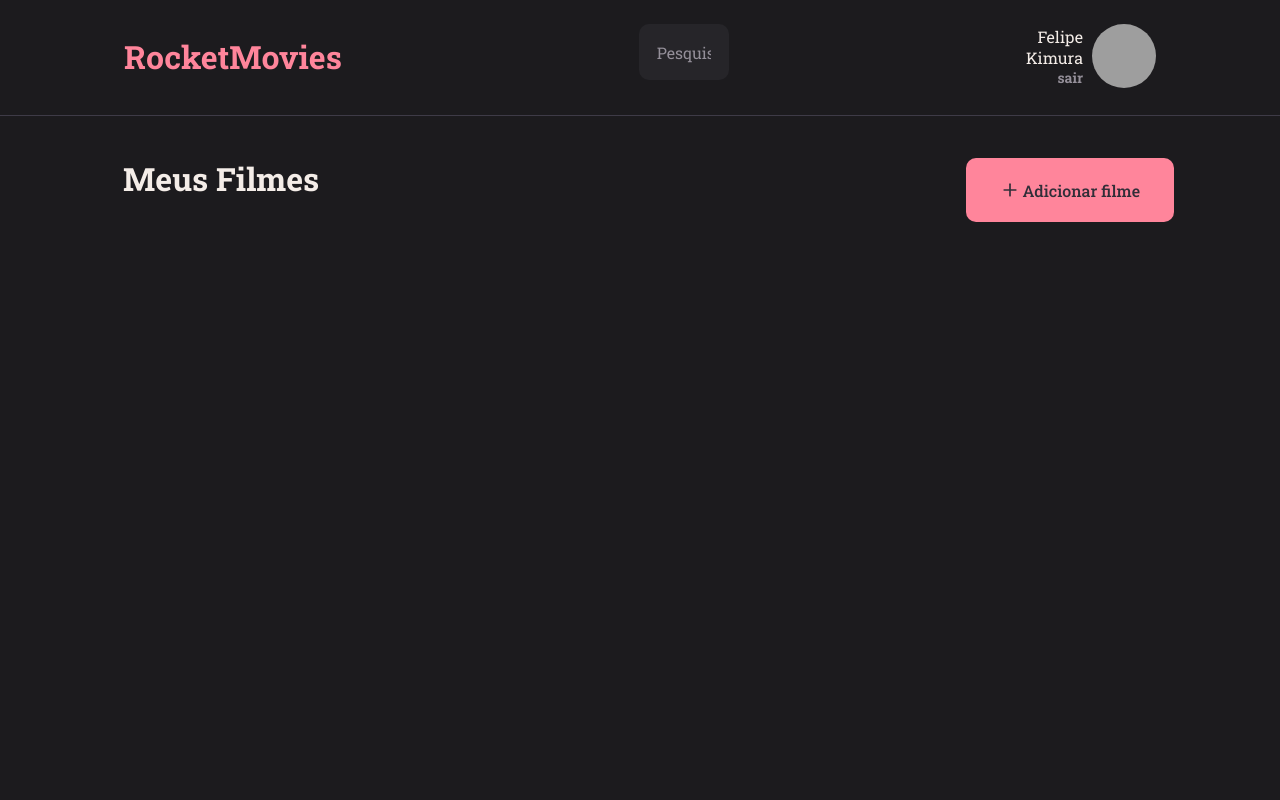
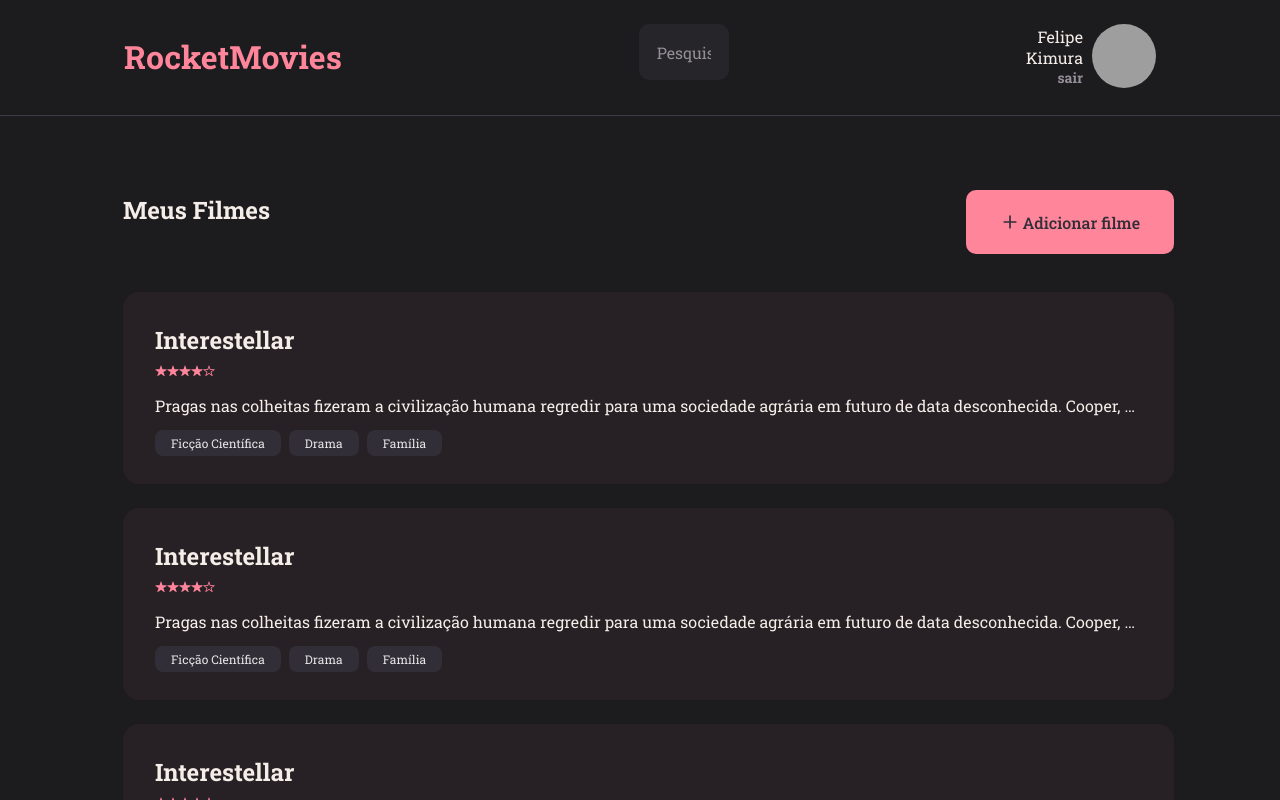
Before and after one commit to felipeslopes2010/rocket-movies, a React (Vite) app: page / in a window 1280 px wide. Built offline with nearby package versions, Linux system fonts and the light colour scheme; grey boxes are pictures that could not be loaded.

Commit message:
Create Home Page

```diff
--- /dev/null
+++ b/src/components/Note/index.jsx
@@ -0,0 +1,37 @@
+import { Tag } from "../Tag"
+
+import { Container } from "./styles";
+
+export function Note({ titulo, tags }) {
+    return (
+        <Container>
+            <h2>{titulo}</h2>
+
+            <img src="../../src/assets/fulfilled-star.png" alt="Estrela Preenchida" />
+            <img src="../../src/assets/fulfilled-star.png" alt="Estrela Preenchida" />
+            <img src="../../src/assets/fulfilled-star.png" alt="Estrela Preenchida" />
+            <img src="../../src/assets/fulfilled-star.png" alt="Estrela Preenchida" />
+            <img src="../../src/assets/empty-star.png" alt="Estrela Vazia" />
+
+            <p>
+                Pragas nas colheitas fizeram a civilização humana regredir para uma sociedade agrária em futuro de data desconhecida. Cooper, ex-piloto da NASA, tem uma fazenda com sua família.
+                Murphy, a filha de dez anos de Cooper, acredita que seu quarto está assombrado por um fantasma que tenta se comunicar com ela.
+                Pai e filha descobrem que o "fantasma" é uma inteligência desconhecida que está enviando mensagens codificadas através de radiação gravitacional,
+                deixando coordenadas em binário que os levam até uma instalação secreta da NASA liderada pelo professor John Brand.
+                O cientista revela que um buraco de minhoca foi aberto perto de Saturno e que ele leva a planetas que podem oferecer condições de sobrevivência para a espécie humana.
+                As "missões Lázaro" enviadas anos antes identificaram três planetas potencialmente habitáveis orbitando o buraco negro Gargântua: Miller, Edmunds e Mann – nomeados em homenagem
+                aos astronautas que os pesquisaram. Brand recruta Cooper para pilotar a nave espacial Endurance e recuperar os dados dos astronautas; se um dos planetas se mostrar habitável,
+                a humanidade irá seguir para ele na instalação da NASA, que é na realidade uma enorme estação espacial. A partida de Cooper devasta Murphy.
+            </p>
+
+            {
+                tags &&
+                <footer>
+                    {
+                        tags.map(tag => <Tag key={tag.id} title={tag.name} />)
+                    }
+                </footer>
+            }
+        </Container>
+    )
+}
--- /dev/null
+++ b/src/components/Note/styles.js
@@ -0,0 +1,25 @@
+import styled from "styled-components";
+
+export const Container = styled.div`
+    width: 100%;
+    background-color: rgba(255, 133, 155, 0.05);
+    padding: 32px;
+    border-radius: 16px;
+
+    > h2 {
+        margin-bottom: 8px;
+    }
+
+    > img {
+        margin-bottom: 15px;
+    }
+
+    > p {
+        margin-bottom: 15px;
+        max-height: 40px;
+        line-height: 20px;
+        overflow: hidden;
+        text-overflow: ellipsis;
+        white-space: nowrap;
+    }
+`;
--- /dev/null
+++ b/src/components/Tag/index.jsx
@@ -0,0 +1,9 @@
+import { Container } from "./styles";
+
+export function Tag({ title, ...rest }) {
+    return (
+        <Container {...rest}>
+            {title}
+        </Container>
+    );
+}
--- /dev/null
+++ b/src/components/Tag/styles.js
@@ -0,0 +1,10 @@
+import styled from "styled-components";
+
+export const Container = styled.span`
+    font-size: 12px;
+    padding: 5px 16px;
+    border-radius: 8px;
+    margin-right: 8px;
+    color: ${({ theme }) => theme.COLORS.WHITE_300};
+    background-color: ${({ theme }) =>  theme.COLORS.BACKGROUND_800};
+`
--- a/src/pages/Home/index.jsx
+++ b/src/pages/Home/index.jsx
@@ -2,25 +2,74 @@
 
 import { Header } from "../../components/Header";
 import { Button } from "../../components/Button";
+import { Note } from "../../components/Note";
 
 
-import { Container, Main, Menu } from "./styles";
+import { Container, Content, Section } from "./styles";
 
 export function Home() {
     return (
         <Container>
             <Header />
-            <Main>
-                <Menu >
-                    <h1>Meus Filmes</h1>
-                    <Button
-                        icon={FiPlus}
-                        title="Adicionar filme"
-                        width="208px"
-                        padding="32px 16px"
+            <Section title="Menu">
+                <h2>Meus Filmes</h2>
+
+                <Button
+                    icon={FiPlus}
+                    title="Adicionar filme"
+                    width="208px"
+                    padding="32px 16px"
+                />
+            </Section>
+
+            <Content>
+                <Section title="Meus Filmes">
+                    <Note
+                        titulo="Interestellar"
+                        tags={[
+                            { id: "1", name: "Ficção Científica" },
+                            { id: "2", name: "Drama" },
+                            { id: "3", name: "Família" }
+                        ]}
                     />
-                </Menu>
-            </Main>
+
+                    <Note
+                        titulo="Interestellar"
+                        tags={[
+                            { id: "1", name: "Ficção Científica" },
+                            { id: "2", name: "Drama" },
+                            { id: "3", name: "Família" }
+                        ]}
+                    />
+
+                    <Note
+                        titulo="Interestellar"
+                        tags={[
+                            { id: "1", name: "Ficção Científica" },
+                            { id: "2", name: "Drama" },
+                            { id: "3", name: "Família" }
+                        ]}
+                    />
+
+                    <Note
+                        titulo="Interestellar"
+                        tags={[
+                            { id: "1", name: "Ficção Científica" },
+                            { id: "2", name: "Drama" },
+                            { id: "3", name: "Família" }
+                        ]}
+                    />
+
+                    <Note
+                        titulo="Interestellar"
+                        tags={[
+                            { id: "1", name: "Ficção Científica" },
+                            { id: "2", name: "Drama" },
+                            { id: "3", name: "Família" }
+                        ]}
+                    />
+                </Section>
+            </Content>
         </Container>
-    )
+    );
 }
--- a/src/pages/Home/styles.js
+++ b/src/pages/Home/styles.js
@@ -1,12 +1,31 @@
 import styled from "styled-components";
 
 export const Container = styled.div`
-
+    height: 100vh;
 `;
 
-export const Main = styled.div`
-    padding: 18px 106px 0 123px;
+export const Content = styled.div`
+    padding: 0 106px 60px 123px;
+    height: calc(100vh - 292px);
+    overflow-y: auto;
 `;
+
+export const Section = styled.div`
+    display: flex;
+    align-items: center;
+    justify-content: space-between;
+
+    &[title="Menu"] {
+        padding: 50px 106px 37.5px 123px;
+    }
+
+    &[title="Meus Filmes"] {
+        display: flex;
+        flex-direction: column;
+        gap: 24px;
+    }
+    `;
+
 
 export const Menu = styled.div`
     display: flex;
--- a/src/styles/theme.js
+++ b/src/styles/theme.js
@@ -6,11 +6,13 @@
       BACKGROUND_700: "#3E3B47",
 
       WHITE: "#F4EDE8",
+      WHITE_300: "#E5E5E5",
       ORANGE: "#FF9000",
+
 
       GRAY_100: "#CAC4CF",
       GRAY_300: "#948F99",
 
-      ROSE: "#FF859B"
+      ROSE: "#FF859B",
     }
   }
```
Also changed, not shown: src/assets/empty-star.png (added), src/assets/fulfilled-star.png (added).
